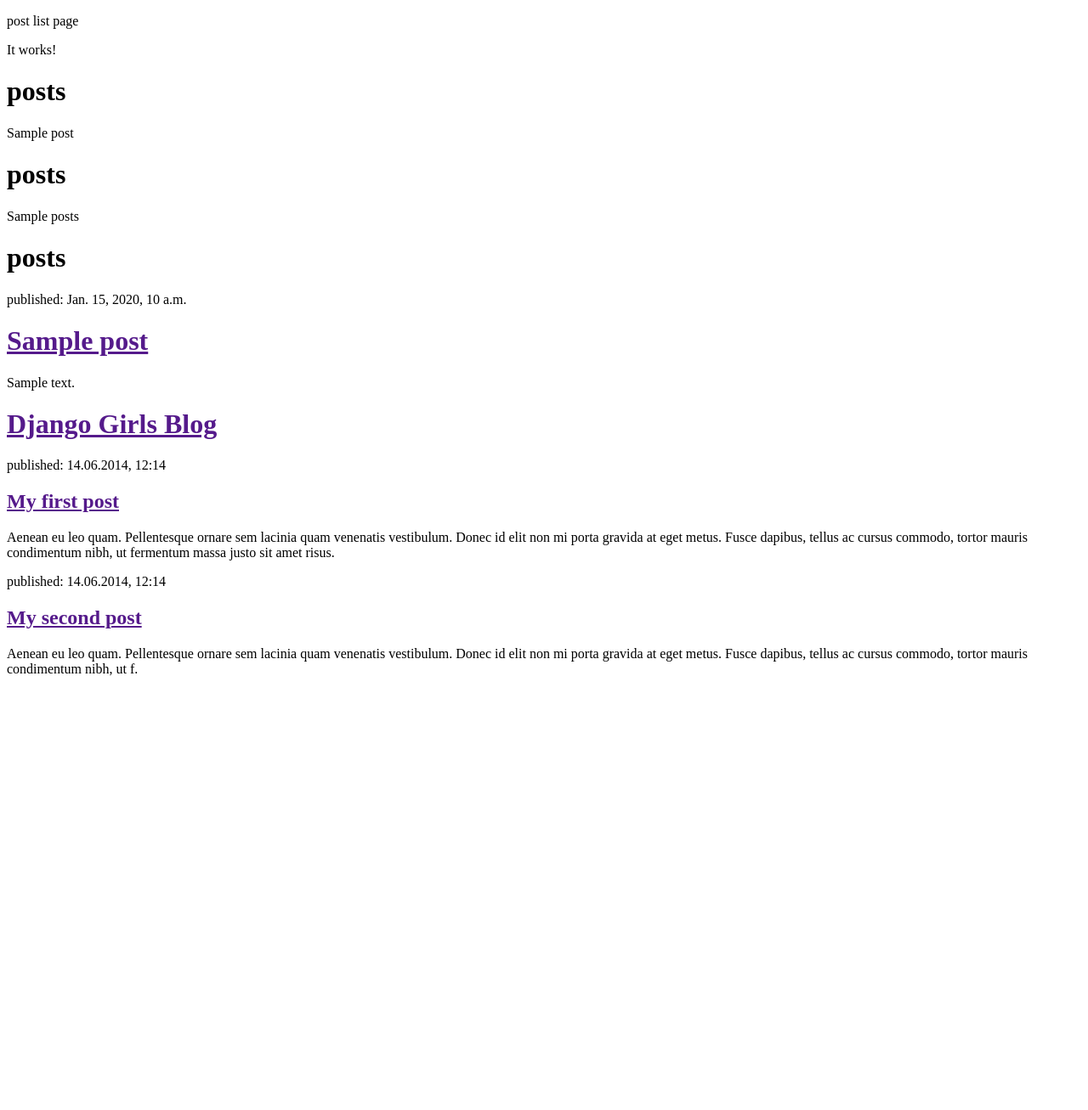
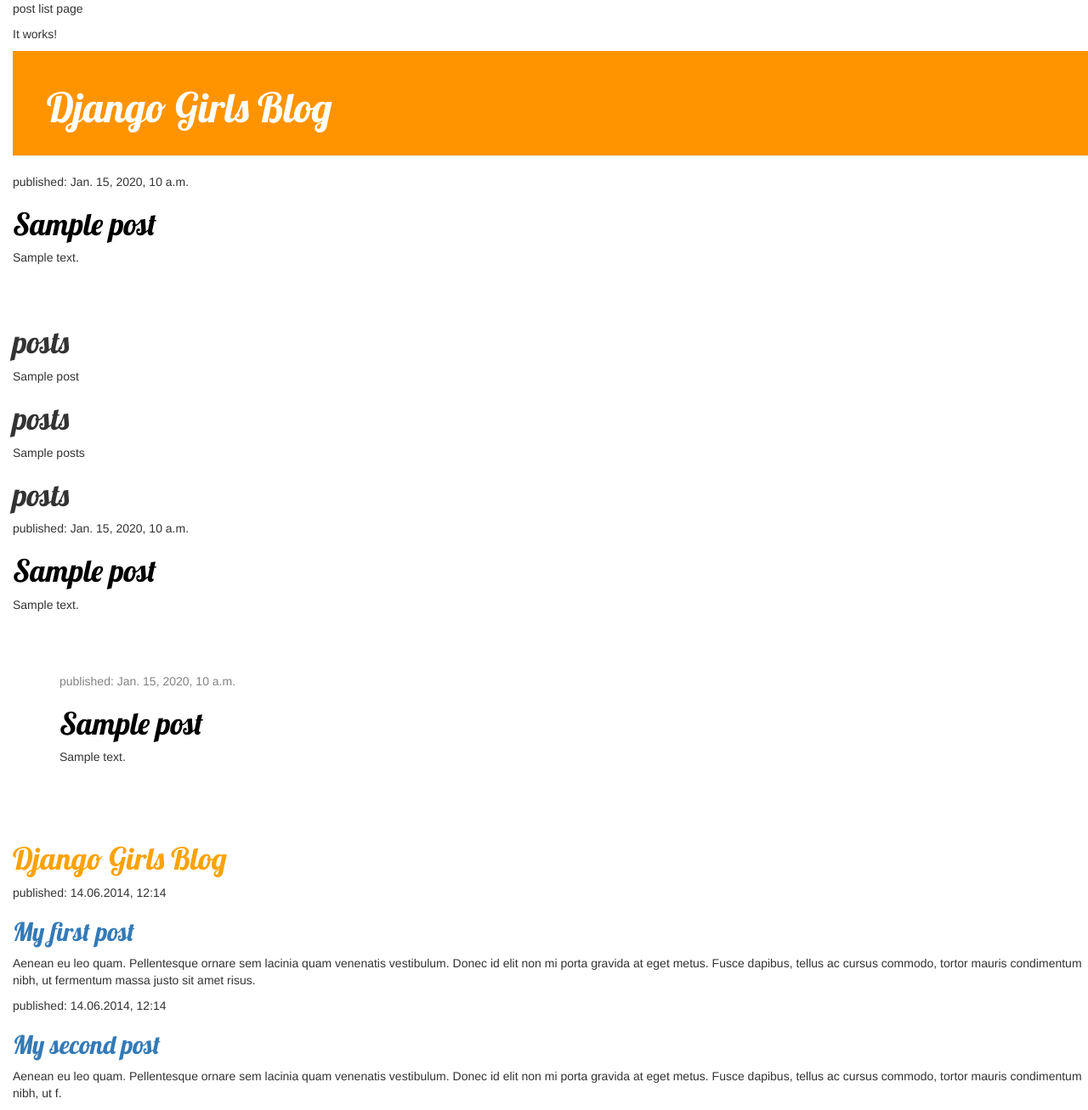
Before and after one commit to Kimsangwon0509/django, a Django app: template blog/templates/blog/post_list.html in a window 1280 px wide. Shown: the whole page at 85% size. Before the commit the page ends 796 px from the top, so only its background shows below. Run offline with Django 3.2, Linux system fonts and the light colour scheme; the template is opened without the code that fills it: most values are stand-ins (such as "Sample title", 1, 10 or a date in 2020); some libraries are stand-ins or nearby versions.

Commit message:
:zap: 템플릿에 간단한 css 적용하기

```diff
--- /dev/null
+++ b/blog/static/css/blog.css
@@ -0,0 +1,55 @@
+h1 a {
+    color: #FCA205;
+    font-family: 'Lobster';
+}
+
+body {
+    padding-left: 15px;
+}
+
+.page-header {
+    background-color: #ff9400;
+    margin-top: 0;
+    padding: 20px 20px 20px 40px;
+}
+
+.page-header h1, .page-header h1 a, .page-header h1 a:visited, .page-header h1 a:active {
+    color: #ffffff;
+    font-size: 36pt;
+    text-decoration: none;
+}
+
+.content {
+    margin-left: 40px;
+}
+
+h1, h2, h3, h4 {
+    font-family: 'Lobster', cursive;
+}
+
+.date {
+    color: #828282;
+}
+
+.save {
+    float: right;
+}
+
+.post-form textarea, .post-form input {
+    width: 100%;
+}
+
+.top-menu, .top-menu:hover, .top-menu:visited {
+    color: #ffffff;
+    float: right;
+    font-size: 26pt;
+    margin-right: 20px;
+}
+
+.post {
+    margin-bottom: 70px;
+}
+
+.post h1 a, .post h1 a:visited {
+    color: #000000;
+}
--- a/blog/templates/blog/post_list.html
+++ b/blog/templates/blog/post_list.html
@@ -1,14 +1,31 @@
+{% load static %}
 <!DOCTYPE html>
 <html lang="en">
 <head>
     <meta charset="UTF-8">
     <title>Title</title>
+    <link rel="stylesheet" href="//maxcdn.bootstrapcdn.com/bootstrap/3.2.0/css/bootstrap.min.css">
+    <link rel="stylesheet" href="//maxcdn.bootstrapcdn.com/bootstrap/3.2.0/css/bootstrap-theme.min.css">
+    <link href="//fonts.googleapis.com/css?family=Lobster&subset=latin,latin-ext" rel="stylesheet" type="text/css">
+    <link rel="stylesheet" href="{% static 'css/blog.css' %}">
 </head>
 <body>
     <p>post list page</p>
     <p>It works!</p>
 
-    <div>
+    <div class="page-header">
+        <h1><a href="/">Django Girls Blog</a></h1>
+    </div>
+
+    {% for post in posts %}
+        <div class="post">
+            <p>published: {{ post.published_date }}</p>
+            <h1><a href="">{{ post.title }}</a></h1>
+            <p>{{ post.text|linebreaksbr }}</p>
+        </div>
+    {% endfor %}
+
+    <div class="post">
         <h1>posts</h1>
         {% for post in posts %}
             {{ post }}
@@ -25,7 +42,21 @@
         {% endfor %}
     </div>
 
-
+    <div class="content container">
+        <div class="row">
+            <div class="col-md-8">
+                {% for post in posts %}
+                    <div class="post">
+                        <div class="date">
+                            <p>published: {{ post.published_date }}</p>
+                        </div>
+                        <h1><a href="">{{ post.title }}</a></h1>
+                        <p>{{ post.text|linebreaksbr }}</p>
+                    </div>
+                {% endfor %}
+            </div>
+        </div>
+    </div>
 
     <div>
         <h1><a href="">Django Girls Blog</a></h1>
```
